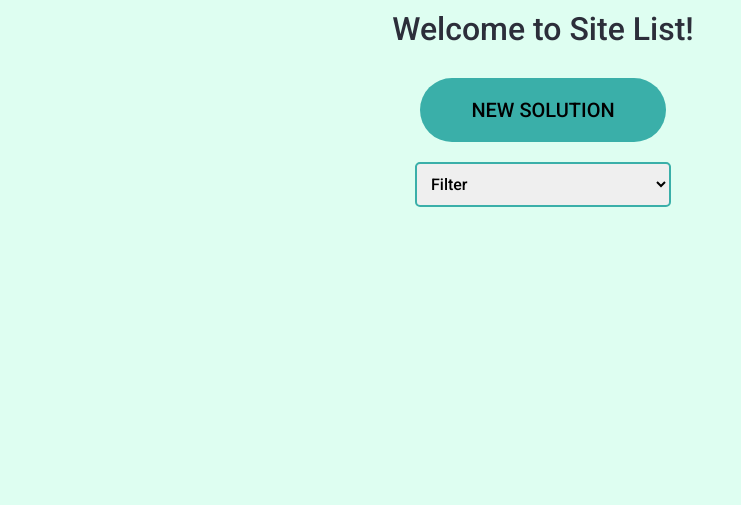
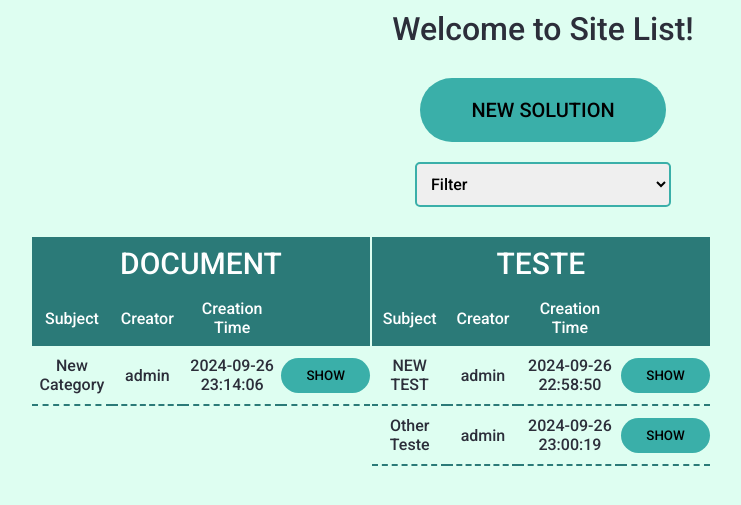
Before and after one commit to tiagorfilipe22/myFirstWebApp, a Flask app: page /solutions in a window 1280 px wide. Shown: the part 89-594 px from the top of the page, without its empty margins (97-838 px from the left). Run offline with Flask 3, Linux system fonts and the light colour scheme; a user stored in the database is signed in; some libraries are stand-ins or nearby versions.

Commit message:
add show solution page and some changes to solutions

```diff
--- a/app.py
+++ b/app.py
@@ -569,27 +569,24 @@ def newticket():
 @app.route("/showticket", methods=["GET", "POST"])
 def showticket():
 
+
     if request.method == "POST":
         # get link id
         ticketID = request.form.get("id")
 
         session["show_ticket"] = ticketID
-        # get info from database and render in links
-        #ticket = db.execute("SELECT * FROM tickets WHERE id = ?", ticketID)
 
         ticket = db.execute("SELECT tickets.id, tickets.subject, tickets.description, tickets.status, tickets.priority, tickets.time, users.name AS creator_name FROM tickets LEFT JOIN users ON tickets.creator = users.id WHERE tickets.id = ?", ticketID)
-
-        return render_template("showticket.html", ticket = ticket, priority = priority, status = ticketStatus)
+        solutions = db.execute("SELECT solutions.id, solutions.subject, solutions.category, solutions.time, users.name AS creator_name FROM solutions LEFT JOIN users ON solutions.creator = users.id ORDER BY category, subject")
+        return render_template("showticket.html", ticket = ticket, priority = priority, status = ticketStatus, solutions = solutions)
 
     # get link id
     ticketID = session["show_ticket"]
 
     session["show_ticket"] = ticketID
-    # get info from database and render in links
-    # ticket = db.execute("SELECT * FROM tickets WHERE id = ?", ticketID)
     ticket = db.execute("SELECT tickets.id, tickets.subject, tickets.description, tickets.status, tickets.priority, tickets.time, users.name AS creator_name FROM tickets LEFT JOIN users ON tickets.creator = users.id WHERE tickets.id = ?", ticketID)
-
-    return render_template("showticket.html", ticket = ticket, priority = priority, status = ticketStatus)
+    solutions = db.execute("SELECT solutions.id, solutions.subject, solutions.category, solutions.time, users.name AS creator_name FROM solutions LEFT JOIN users ON solutions.creator = users.id ORDER BY category, subject")
+    return render_template("showticket.html", ticket = ticket, priority = priority, status = ticketStatus, solutions = solutions)
 
 @app.route("/saveticket", methods=["GET", "POST"])
 def saveticket():
@@ -615,8 +612,25 @@ def archiveticket():
 @app.route("/solutions", methods=["GET", "POST"])
 def solutions():
 
-    solutions = db.execute("SELECT * FROM solutions")
-    return render_template("solutions.html", solutions = solutions)
+    listcategories = db.execute("SELECT DISTINCT category FROM solutions ORDER BY category")
+
+    if request.method == "POST":
+        category = request.form.get("category")
+        if category == "reset":
+            return redirect("/solutions")
+
+        solutions = db.execute("SELECT solutions.id, solutions.subject, solutions.category, solutions.time, users.name AS creator_name FROM solutions LEFT JOIN users ON solutions.creator = users.id WHERE category = ? ORDER BY subject", category)
+        categories = db.execute("SELECT DISTINCT category FROM solutions WHERE category = ?", category)
+
+
+        return render_template("solutions.html", solutions = solutions, categories = categories, list = listcategories)
+
+
+
+
+    solutions = db.execute("SELECT solutions.id, solutions.subject, solutions.category, solutions.time, users.name AS creator_name FROM solutions LEFT JOIN users ON solutions.creator = users.id ORDER BY subject;")
+    categories = listcategories
+    return render_template("solutions.html", solutions = solutions, categories = categories, list = listcategories)
 
 @app.route("/newsolution", methods=["GET", "POST"])
 def newsolution():
@@ -651,3 +665,28 @@ def newsolution():
 
     categories = db.execute("SELECT DISTINCT category FROM solutions ORDER BY category")
     return render_template("newsolution.html", categories = categories)
+
+@app.route("/showsolution", methods=["GET", "POST"])
+def showsolution():
+
+    if request.method == "POST":
+        # get link id
+        solutionID = request.form.get("id")
+
+        session["show_solution"] = solutionID
+
+        #ticket = db.execute("SELECT tickets.id, tickets.subject, tickets.description, tickets.status, tickets.priority, tickets.time, users.name AS creator_name FROM tickets LEFT JOIN users ON tickets.creator = users.id WHERE tickets.id = ?", ticketID)
+        solution = db.execute("SELECT solutions.id, solutions.subject, solutions.category, solutions.description, solutions.time, users.name AS creator_name FROM solutions LEFT JOIN users ON solutions.creator = users.id WHERE solutions.id = ?", solutionID)
+        print(solution)
+        return render_template("showsolution.html", solution = solution)
+
+    # get link id
+    solutionID = session["show_solution"]
+
+    session["show_solution"] = solutionID
+
+    #ticket = db.execute("SELECT tickets.id, tickets.subject, tickets.description, tickets.status, tickets.priority, tickets.time, users.name AS creator_name FROM tickets LEFT JOIN users ON tickets.creator = users.id WHERE tickets.id = ?", ticketID)
+    solution = db.execute("SELECT solutions.id, solutions.subject, solutions.category, solutions.description, solutions.time, users.name AS creator_name FROM solutions LEFT JOIN users ON solutions.creator = users.id WHERE solutions.id = ?", solutionID)
+    print(solution)
+
+    return render_template("showsolution.html", solution = solution)
--- a/templates/solutions.html
+++ b/templates/solutions.html
@@ -16,13 +16,13 @@
     <button type="submit" class="enter">NEW SOLUTION</button>
     </form>
 
-    <form action="/tickets" method="post">
-    <select id="status" name="status" onchange="clickButton()">
+    <form action="/solutions" method="post">
+    <select id="status" name="category" onchange="clickButton()">
         <option hidden disabled value="" selected>Filter</option>
 
-        <option value="reset">All Open</option>
-        {% for item in status %}
-        <option value="{{ status.index(item) }}">{{ item }}</option>
+        <option value="reset">All</option>
+        {% for item in list %}
+        <option value="{{ item["category"] }}">{{ item["category"] }}</option>
 
 
         {% endfor %}
@@ -34,5 +34,47 @@
 
     {% else %}{% endif %}
 
+    {% for categorie in categories %}
+    <table class="column">
+        <thead>
+            <tr>
+                <th colspan="4" style="font-size: 30px;">{{ categorie["category"] }}</th>
+            </tr>
+
+        </thead>
+            <tr>
+                <th>Subject</th>
+                <th>Creator</th>
+                <th>Creation Time</th>
+                <th></th>
+            </tr>
+        <tbody>
+            {% for solution in solutions %}
+            {% if solution["category"] == categorie["category"] %}
+            {% if session.get("permission") < 3 %}
+            <tr>
+                <td>{{ solution["subject"] }}</td>
+                <td>{{ solution["creator_name"] }}</td>
+                <td>{{ solution["time"] }}</td>
+                <td>
+                    <form action="/showsolution" method="post">
+                        <input name="id" type="hidden" value="{{ solution["id"] }}">
+                        <button type="submit">SHOW</button>
+                    </form>
+                </td>
+
+            </tr>
+            {% else %}
+            <tr class="noEdit">
+                <td>{{ link["subject"] }}</td>
+
+            </tr>
+            {% endif %}
+
+            {% endif %}
+            {% endfor %}
+        </tbody>
+    </table>
+    {% endfor %}
 
 {% endblock %}
```
Also changed, not shown: templates/showsolution.html (added, +46 -0 lines), templates/showticket.html (+16 -13 lines), data.db.
